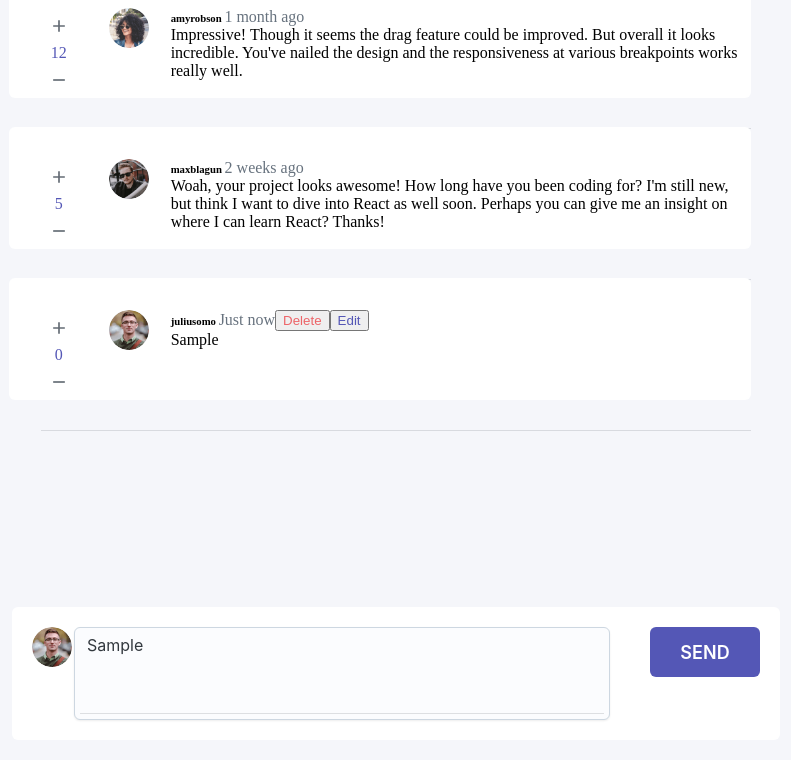
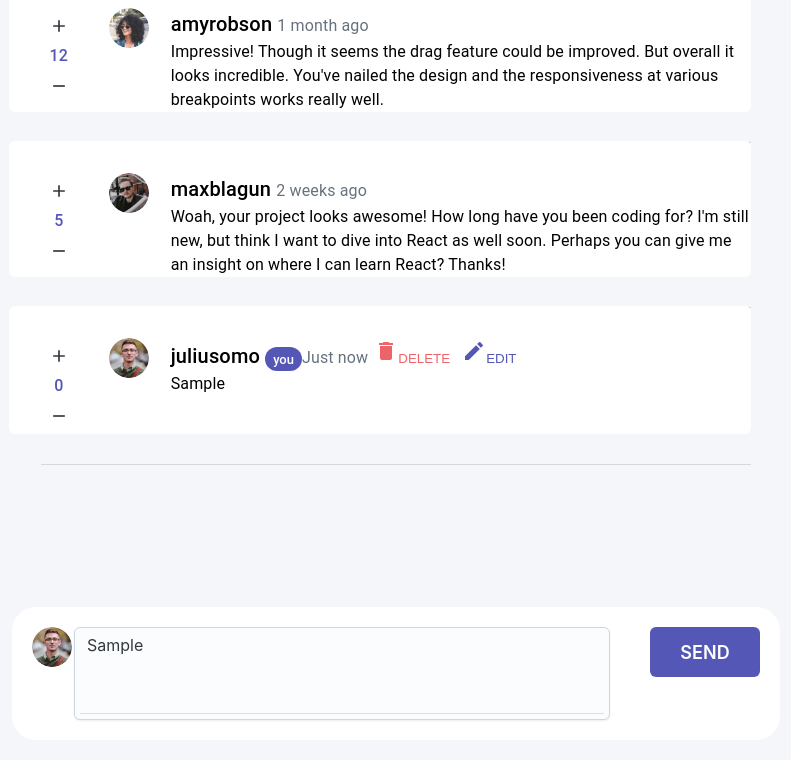
Before and after one commit to AnKlvy/finalreact, a React (Vite) app: page / in a window 1280 px wide. Both pictures are taken after typing "Sample" into the empty fields and a click on the button "SEND". Shown: the top 760 px of the page, without its empty margins (244-1035 px from the left). Built offline with nearby package versions, Linux system fonts and the light colour scheme.

Commit message:
Add delete logic

```diff
--- a/src/components/AddComment.jsx
+++ b/src/components/AddComment.jsx
@@ -3,7 +3,7 @@ import {CommentContext} from './../commentContext'
 
 import Grid from '@mui/material/Unstable_Grid2';
 
-import { Box, Button, Avatar, Textarea} from '@mui/joy';
+import { Box, Button, Avatar, Textarea, StyledEngineProvider, CssVarsProvider} from '@mui/joy';
 
 
 export default function TextareaValidator() {
@@ -12,8 +12,10 @@ export default function TextareaValidator() {
   const {IMG, addComment} = useContext(CommentContext);
   return (
     <div style={{display:'flex',
-    justifyContent:'center'}}>
-
+    justifyContent:'center',
+    fontFamily:'https://fonts.google.com/specimen/Rubik'}}>
+ {/* <StyledEngineProvider injectFirst>
+     <CssVarsProvider>  */}
       <Grid container spacing={5}
       sx = {{
         backgroundColor:'white',
@@ -72,6 +74,8 @@ export default function TextareaValidator() {
 
       </Grid>
       </Grid>
+      {/* </CssVarsProvider>
+      </StyledEngineProvider> */}
     </div>
 
 
--- a/src/components/Comment.jsx
+++ b/src/components/Comment.jsx
@@ -1,22 +1,21 @@
-import {useContext, useState} from "react";
-import ReactDOM from "react-dom";
+import { useContext, useState} from "react";
+// import ReactDOM from "react-dom";
 
 import { Avatar } from "@mui/joy";
-import {  Container, Button,Stack,Divider, Grid, Typography } from "@mui/material";
+import {  Container, Button,Stack,Divider, Typography, Grid } from "@mui/material";
 import ScoreChanger from "./ScoreChanger";
 import { Delete, Edit } from "@mui/icons-material";
-import YouTag from "./YouTag";
+import {YouTag} from "./YouTag";
 import { CommentContext } from "../commentContext";
+import {ConfirmDelete} from "./ConfirmDelete";
+import { ModalDelete } from "./ModalDelete";
 
-// import "./styles.css";
 
-const imgLink =
-  "https://images.pexels.com/photos/1681010/pexels-photo-1681010.jpeg?auto=compress&cs=tinysrgb&dpr=3&h=750&w=1260";
 
 export const Comment=({data}) =>{
 
   const { id, content, createdAt, score, replies, user } = data;
-  const { IMG } = useContext(CommentContext);
+  const { IMG, deleteComment } = useContext(CommentContext);
   const userName = user.username;
   const ava = IMG[`${userName}`];
 
@@ -25,62 +24,79 @@ export const Comment=({data}) =>{
   const [commentText, setCommentText] = useState(content);
   const [openModal, setOpenModal] = useState(false);
 
+  const handleOpen = () => {
+    setOpenModal(true);
+  };
+
+  const handleClose = () => {
+    setOpenModal(false);
+  };
+
   return (
     <Container sx={{width:'60%'}}>
     <div style={{
     justifyContent:'center' }}>
       {/* <Paper sx={{ padding: "40px 20px" }}> */}
-
+      {/* <ErrorBoundary> */}
+      <ConfirmDelete onOpen={openModal} onClose={handleClose} id={id} />
+      {/* </ErrorBoundary> */}
         <Grid style={{backgroundColor:'white',borderRadius:6}} container /* wrap="nowrap" */ spacing={4}>
           <Grid item xs={'auto'} sx={{width:'30px'}}>
             <ScoreChanger onScore={score} />
           </Grid>
           <Grid  item xs={1}>
             <Avatar alt="juliusomo" src={ava} />
-            {userName === "juliusomo" && <YouTag />}
+
 
           </Grid>
           <Grid item xs>
-<div>
+
             <Typography variant="h6" style={{display:'inline', margin: 0, textAlign: "left" }}>{userName} </Typography>
+            {userName === "juliusomo" &&  <YouTag />}
             <Typography style={{display:'inline', textAlign: "left", color: "hsl(211, 10%, 45%)" }}>{createdAt}</Typography>
             {userName === "juliusomo" ? (
                   // <Stack direction="row" spacing={1}>
-                  <div style={{display:'inline', ml:'auto'}}>
+                  <div style={{display:'inline', justifyContent:'right'}}>
+
                     <button
-                      startIcon={<Delete />}
+
                       style={{
                         display:'inline',
-                        // borderRadius:'5px',
+                        border:'0px',
+                        backgroundColor:'white',
                         color: "hsl(358, 79%, 66%)",
                         fontWeight: 500,
                         textTransform: "capitalize",
+                        fontFamily:'https://fonts.google.com/specimen/Rubik'
                       }}
                       onClick={() => {
                         handleOpen();
                       }}
                     >
-                      Delete
+                      <Delete/>DELETE
+
                     </button>
                     <button
                       // variant="text"
                       disabled={editingComm}
                       style={{
                       /*   ml:'auto', */ display:'inline',
-                        // borderRadius:'5px',
+                        border:'0px',
+                        backgroundColor:'white',
                         fontWeight: 500,
                         textTransform: "capitalize",
                         color: "hsl(238, 40%, 52%)",
+                        fontFamily:'https://fonts.google.com/specimen/Rubik'
                       }}
-                      startIcon={<Edit />}
+
                       onClick={() => setEditingComm(!editingComm)}
                     >
-                      Edit
+                       < Edit />EDIT
                     </button>
                   </div>
 
                 ):<div></div>}
-            </div>
+
             <Typography style={{ textAlign: "left" }}>
               {content}
             </Typography>
--- a/src/components/ConfirmDelete.jsx
+++ b/src/components/ConfirmDelete.jsx
@@ -7,9 +7,9 @@ import {
   DialogTitle,
   DialogContent,
 } from "@mui/material";
-import CommentContext from "../commentContext";
+import {CommentContext} from "../commentContext";
 
-const ConfirmDelete = ({ onOpen, onClose, id, onDel, comId }) => {
+export const ConfirmDelete = ({ onOpen, onClose, id, onDel, comId }) => {
   const { deleteComment } = useContext(CommentContext);
   return (
     <Dialog open={onOpen} onClose={onClose}>
@@ -54,5 +54,3 @@ const ConfirmDelete = ({ onOpen, onClose, id, onDel, comId }) => {
     </Dialog>
   );
 };
-
-export default ConfirmDelete;
--- /dev/null
+++ b/src/components/ModalDelete.jsx
@@ -0,0 +1,41 @@
+import * as React from 'react';
+import Box from '@mui/material/Box';
+import Button from '@mui/material/Button';
+import Typography from '@mui/material/Typography';
+import Modal from '@mui/material/Modal';
+
+const style = {
+  position: 'absolute',
+  top: '50%',
+  left: '50%',
+  transform: 'translate(-50%, -50%)',
+  width: 400,
+  bgcolor: 'background.paper',
+  border: '2px solid #000',
+  boxShadow: 24,
+  p: 4,
+};
+
+export const ModalDelete=({ onOpen, onClose, id, onDel, comId }) =>{
+
+  return (
+    <div>
+      {/* <Button onClick={handleOpen}>Open modal</Button> */}
+      <Modal
+        open={onOpen}
+        onClose={onClose}
+        aria-labelledby="modal-modal-title"
+        aria-describedby="modal-modal-description"
+      >
+        <Box sx={style}>
+          <Typography id="modal-modal-title" variant="h6" component="h2">
+            Text in a modal
+          </Typography>
+          <Typography id="modal-modal-description" sx={{ mt: 2 }}>
+            Duis mollis, est non commodo luctus, nisi erat porttitor ligula.
+          </Typography>
+        </Box>
+      </Modal>
+    </div>
+  );
+}
--- a/src/components/YouTag.jsx
+++ b/src/components/YouTag.jsx
@@ -1,8 +1,8 @@
-import { Chip } from "@mui/joy";
-import {  } from "@mui/material";
+import {  } from "@mui/joy";
+import { Chip } from "@mui/material";
 import React from "react";
 
-const YouTag = () => {
+export const YouTag = () => {
   return (
 
       <Chip
@@ -13,10 +13,8 @@ const YouTag = () => {
           backgroundColor: "hsl(238, 40%, 52%)",
           color: "#FFF",
           fontWeight: 500,
-          borderRadius: "5px",
+          // borderRadius: "5px",
         }}
       />
   );
 };
-
-export default YouTag;
```
Also changed, not shown: src/main.jsx (+5 -5 lines).
